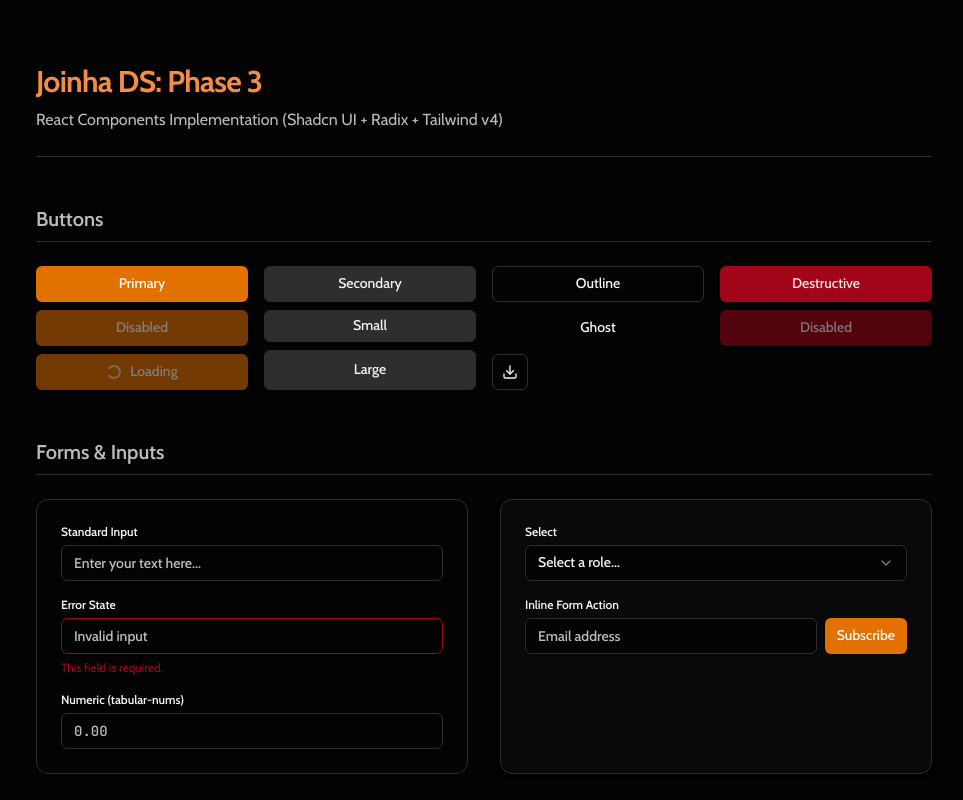
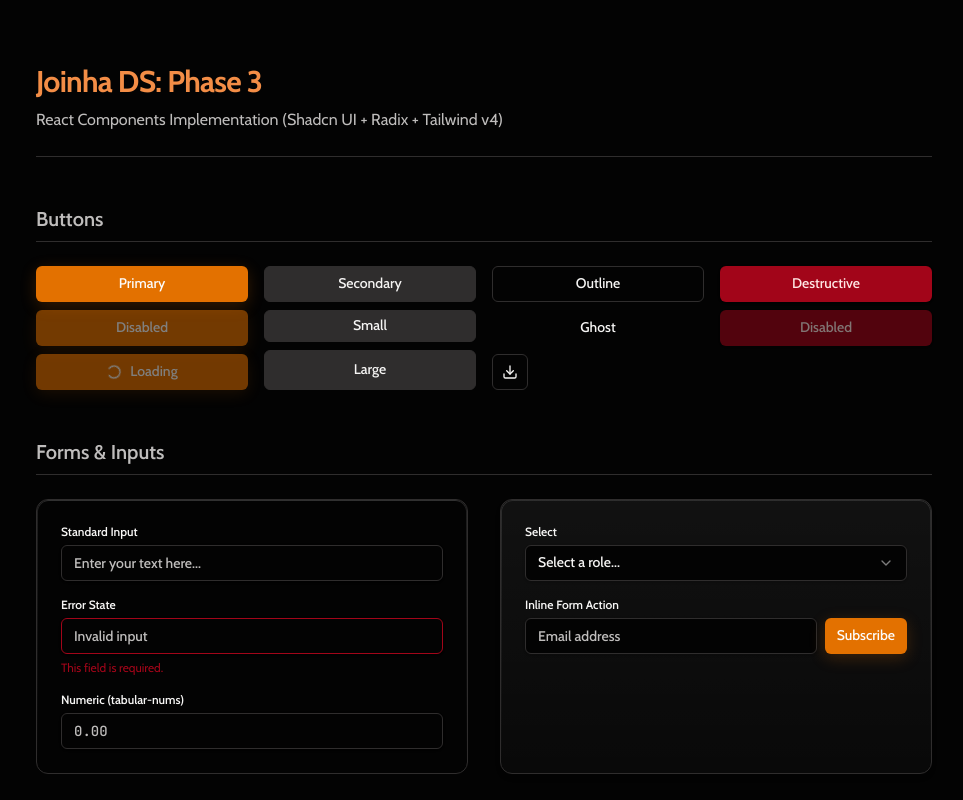
Before and after one commit to jeffdomingos/Joinha_DS, a React (Vite) app: page / in a window 1280 px wide. Shown: the top 800 px of the page, without its empty margins (156-1119 px from the left). Built offline with nearby package versions, Linux system fonts and the light colour scheme.

Commit message:
feat(ui): add premium cosmetic layer with highlights, glows, and elevation gradients

```diff
--- a/src/App.tsx
+++ b/src/App.tsx
@@ -60,7 +60,7 @@ function App() {
         <section className="space-y-6">
           <h2 className="text-xl font-semibold border-b border-border pb-2">Forms & Inputs</h2>
           <div className="grid grid-cols-1 md:grid-cols-2 gap-8">
-            <div className="flex flex-col gap-(--tc-form-stack-gap) surface-card surface-base shadow-sm p-(--tc-card-p)">
+            <div className="flex flex-col gap-(--tc-form-stack-gap) surface-card surface-base shadow-sm p-(--tc-card-p) surface-highlight border-gradient-subtle">
               <div className="flex flex-col gap-(--tc-form-label-gap)">
                 <label className="type-ui-dense font-semibold">Standard Input</label>
                 <Input placeholder="Enter your text here..." />
@@ -76,7 +76,7 @@ function App() {
               </div>
             </div>
 
-            <div className="flex flex-col gap-(--tc-form-stack-gap) surface-card surface-panel shadow-md p-(--tc-card-p)">
+            <div className="flex flex-col gap-(--tc-form-stack-gap) surface-card surface-panel elevation-2 p-(--tc-card-p) surface-highlight border-gradient-subtle">
               <div className="flex flex-col gap-(--tc-form-label-gap)">
                 <label className="type-ui-dense font-semibold">Select</label>
                 <Select>
--- a/src/components/ui/button.tsx
+++ b/src/components/ui/button.tsx
@@ -10,7 +10,7 @@ const buttonVariants = cva(
   {
     variants: {
       variant: {
-        primary: "bg-primary text-primary-foreground hover:brightness-110 shadow-sm",
+        primary: "bg-primary text-primary-foreground hover:brightness-110 shadow-sm brand-glow surface-highlight",
         secondary: "bg-secondary text-secondary-foreground border border-input hover:bg-secondary/80",
         destructive: "bg-destructive text-destructive-foreground hover:bg-destructive/90 shadow-sm",
         outline: "border border-input bg-transparent hover:bg-accent hover:text-accent-foreground",
--- a/src/components/ui/dropdown-menu.tsx
+++ b/src/components/ui/dropdown-menu.tsx
@@ -56,7 +56,7 @@ const DropdownMenuContent = React.forwardRef<
       ref={ref}
       sideOffset={sideOffset}
       className={cn(
-        "z-50 min-w-(--tc-floating-min-w) overflow-hidden rounded-lg border border-input bg-popover p-(--tc-floating-container-p) text-popover-foreground shadow-md data-[state=open]:animate-in data-[state=closed]:animate-out data-[state=closed]:fade-out-0 data-[state=open]:fade-in-0 data-[state=closed]:zoom-out-95 data-[state=open]:zoom-in-95 data-[side=bottom]:slide-in-from-top-2 data-[side=left]:slide-in-from-right-2 data-[side=right]:slide-in-from-left-2 data-[side=top]:slide-in-from-bottom-2",
+        "z-50 min-w-(--tc-floating-min-w) overflow-hidden rounded-lg border border-input bg-popover p-(--tc-floating-container-p) text-popover-foreground shadow-md surface-highlight data-[state=open]:animate-in data-[state=closed]:animate-out data-[state=closed]:fade-out-0 data-[state=open]:fade-in-0 data-[state=closed]:zoom-out-95 data-[state=open]:zoom-in-95 data-[side=bottom]:slide-in-from-top-2 data-[side=left]:slide-in-from-right-2 data-[side=right]:slide-in-from-left-2 data-[side=top]:slide-in-from-bottom-2",
         className
       )}
       {...props}
--- a/src/index.css
+++ b/src/index.css
@@ -53,3 +53,39 @@
     display: block;
   }
 }
+
+@layer utilities {
+  .surface-highlight {
+    box-shadow: inset 0 1px 0 0 oklch(100% 0 0 / 0.07);
+  }
+
+  .border-gradient-subtle {
+    position: relative;
+  }
+  .border-gradient-subtle::before {
+    content: '';
+    position: absolute;
+    inset: 0;
+    border-radius: inherit;
+    padding: 1px;
+    background: linear-gradient(to bottom, oklch(100% 0 0 / 0.12), transparent);
+    -webkit-mask: linear-gradient(#fff 0 0) content-box, linear-gradient(#fff 0 0);
+    -webkit-mask-composite: xor;
+    mask-composite: exclude;
+    pointer-events: none;
+  }
+
+  .brand-glow {
+    box-shadow: 0 4px 16px 0 oklch(67% 0.17 53 / 0.22);
+  }
+
+  .elevation-1 {
+    box-shadow: var(--tc-shadow-sm);
+    background-image: linear-gradient(180deg, oklch(100% 0 0 / 0.02), transparent);
+  }
+
+  .elevation-2 {
+    box-shadow: var(--tc-shadow-md);
+    background-image: linear-gradient(180deg, oklch(100% 0 0 / 0.035), transparent);
+  }
+}
```
Also changed, not shown: 1 other file (tests, documents, lock files or other folders).
